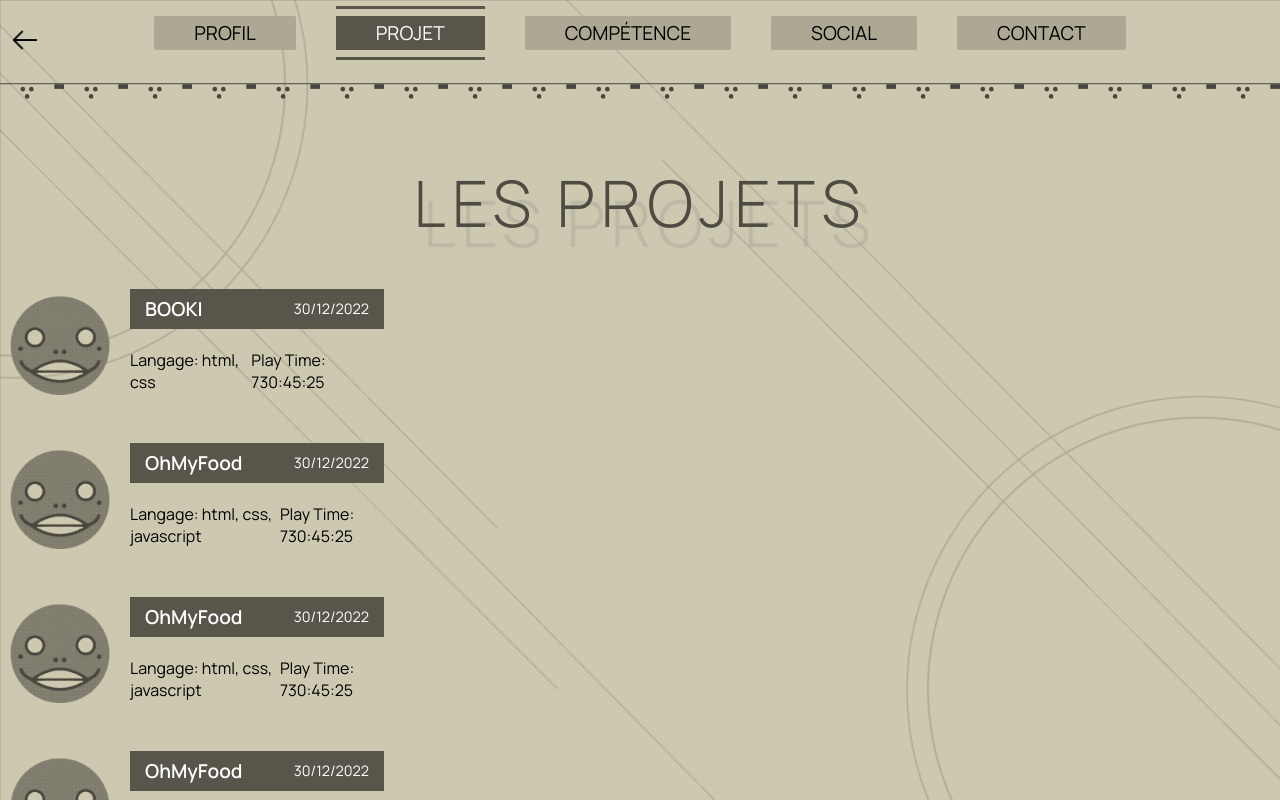
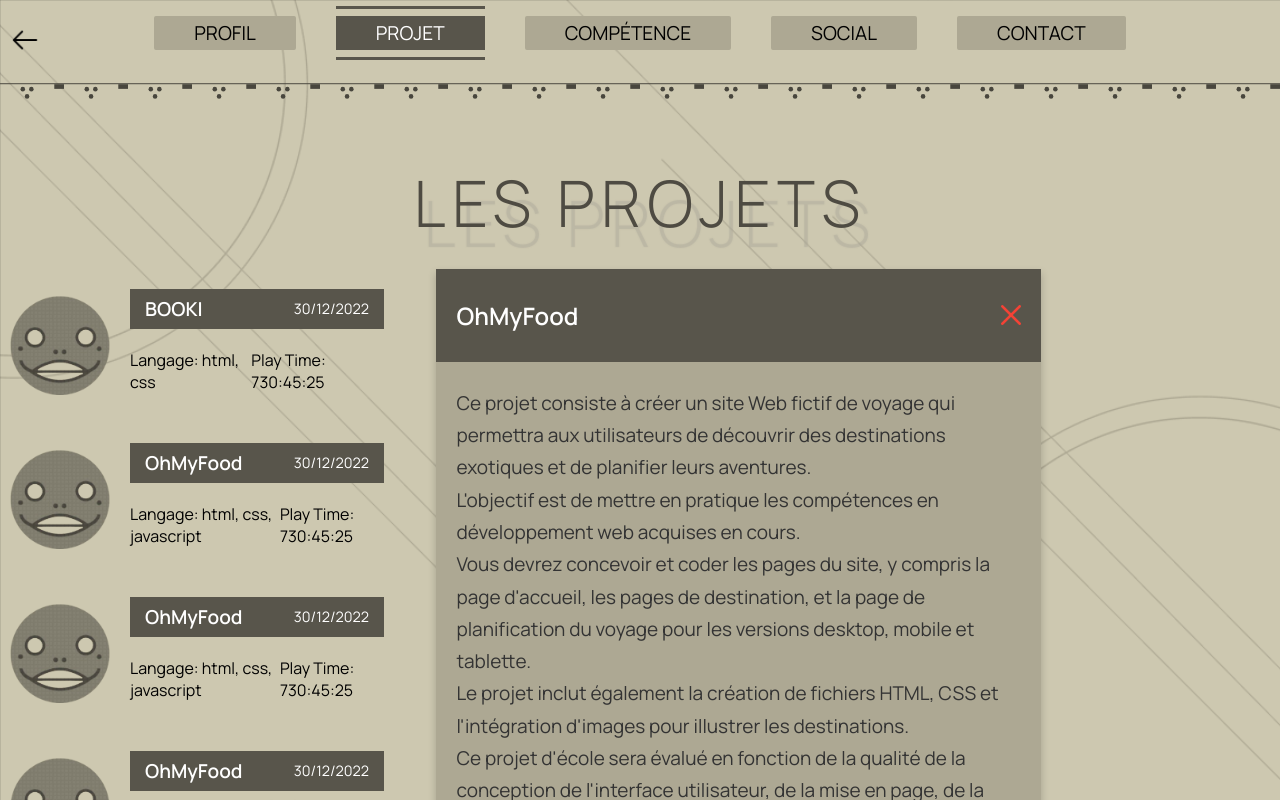
Before and after one commit to ayurokas/portfolio, a React (Create React App) app: page /projet in a window 1280 px wide. Both pictures are taken after a click on the element 191 px from the left and 499 px from the top of the page. Shown: the top 800 px of the page. Built offline with nearby package versions, Linux system fonts and the light colour scheme.

Commit message:
add pop up

```diff
--- a/src/components/loading_page/loading.css
+++ b/src/components/loading_page/loading.css
@@ -43,7 +43,6 @@
 
   h2 {
     font-size: 2rem;
-    animation: blinkingText 1.2s infinite;
   }
 
   @keyframes blinkingText {
--- a/src/css/projet.css
+++ b/src/css/projet.css
@@ -7,6 +7,8 @@
   font-family: 'Manrope', sans-serif;
   padding-left: 10px;
   box-sizing: border-box;
+  justify-content: space-between; /* This will push the child elements to the sides */
+
 }
 
 .slot-header {
@@ -84,7 +86,78 @@
 }
 
 .scroll-container::-webkit-scrollbar-thumb {
-  background-color: #58554b;;
+  background-color: #58554b;
   border-radius: 10px;
   border: none;
 }
+
+.project-details {
+  position: absolute;
+  max-width: 900px;
+  margin: 40px auto;
+  background-color: #ada893;
+  box-shadow: 0 4px 8px rgba(0, 0, 0, 0.2);
+  overflow: hidden;
+  font-family: 'Manrope', sans-serif;
+  top: -60px;
+  right: 0;
+  width: calc(60% - 20px);
+
+}
+
+.project-content {
+  padding: 20px;
+  color: #333;
+  font-size: 18px;
+  line-height: 1.7;
+}
+
+.project-details p {
+  margin: 5px 0;
+}
+
+.project-title {
+  display: flex;
+  justify-content: space-between;
+  align-items: center;
+  background-color: #58554b;
+  color: white;
+  font-size: 24px;
+  font-weight: bold;
+  padding: 30px 20px;
+  margin: 0;
+  text-align: left;
+}
+
+.project-intitule{
+  font-size: 30px;
+}
+
+.project-desciption{
+
+  font-size: 19px;
+  line-height: 1.7;
+}
+
+.project-button {
+  background-color: #ada893;
+  color: black;
+  padding: 10px 20px;
+  margin-top: 10px;
+  border-radius: 5px;
+  font-size: 20px;
+  cursor: pointer;
+  border: 2px solid #58554b;
+}
+
+.project-button:hover {
+  background-color: #58554b;
+  color: white;
+  border: 2px solid #ada893;
+
+}
+
+.close-button {
+  width: 20px;
+  height: 20px;
+}
--- a/src/page/projet.jsx
+++ b/src/page/projet.jsx
@@ -1,7 +1,9 @@
-import React from 'react';
+import React, { useState } from 'react';
 import GlitchText from '../components/glicht/glicht';
 import '../css/projet.css';
 import imgprojet from '../assets/machine_head.png';
+import Cross from '../assets/close.png';
+
 
 
 const saves = [
@@ -10,83 +12,83 @@ const saves = [
     date: '30/12/2022',
     playTime: '730:45:25',
     langage : 'html, css',
-    imagePath: imgprojet
+    title :'Transformez une maquette en site web avec HTML & CSS',
+    description: 'Ce projet consiste à créer un site Web fictif de voyage qui permettra aux utilisateurs de découvrir des destinations exotiques et de planifier leurs aventures.\nL\'objectif est de mettre en pratique les compétences en développement web acquises en cours.\nVous devrez concevoir et coder les pages du site, y compris la page d\'accueil, les pages de destination, et la page de planification du voyage pour les versions desktop, mobile et tablette.\nLe projet inclut également la création de fichiers HTML, CSS et l\'intégration d\'images pour illustrer les destinations.\nCe projet d\'école sera évalué en fonction de la qualité de la conception de l\'interface utilisateur, de la mise en page, de la convivialité, et de la conformité aux bonnes pratiques de développement web.',
+    imagePath: imgprojet,
+    url :'https://ayurokas.github.io/OhMyFood/'
   },
   {
     name: 'OhMyFood',
     date: '30/12/2022',
     playTime: '730:45:25',
     langage : 'html, css, javascript',
-    imagePath: imgprojet
+    imagePath: imgprojet,
+    description: 'Ce projet consiste à créer un site Web fictif de voyage qui permettra aux utilisateurs de découvrir des destinations exotiques et de planifier leurs aventures.\nL\'objectif est de mettre en pratique les compétences en développement web acquises en cours.\nVous devrez concevoir et coder les pages du site, y compris la page d\'accueil, les pages de destination, et la page de planification du voyage pour les versions desktop, mobile et tablette.\nLe projet inclut également la création de fichiers HTML, CSS et l\'intégration d\'images pour illustrer les destinations.\nCe projet d\'école sera évalué en fonction de la qualité de la conception de l\'interface utilisateur, de la mise en page, de la convivialité, et de la conformité aux bonnes pratiques de développement web.',
+
   },
   {
     name: 'OhMyFood',
     date: '30/12/2022',
     playTime: '730:45:25',
     langage : 'html, css, javascript',
-    imagePath: imgprojet
+    imagePath: imgprojet,
+    description: 'Ce projet consiste à créer un site Web fictif de voyage qui permettra aux utilisateurs de découvrir des destinations exotiques et de planifier leurs aventures.\nL\'objectif est de mettre en pratique les compétences en développement web acquises en cours.\nVous devrez concevoir et coder les pages du site, y compris la page d\'accueil, les pages de destination, et la page de planification du voyage pour les versions desktop, mobile et tablette.\nLe projet inclut également la création de fichiers HTML, CSS et l\'intégration d\'images pour illustrer les destinations.\nCe projet d\'école sera évalué en fonction de la qualité de la conception de l\'interface utilisateur, de la mise en page, de la convivialité, et de la conformité aux bonnes pratiques de développement web.',
+
   },
   {
     name: 'OhMyFood',
     date: '30/12/2022',
     playTime: '730:45:25',
     langage : 'html, css, javascript',
-    imagePath: imgprojet
+    imagePath: imgprojet,
+    description: 'Ce projet consiste à créer un site Web fictif de voyage qui permettra aux utilisateurs de découvrir des destinations exotiques et de planifier leurs aventures.\nL\'objectif est de mettre en pratique les compétences en développement web acquises en cours.\nVous devrez concevoir et coder les pages du site, y compris la page d\'accueil, les pages de destination, et la page de planification du voyage pour les versions desktop, mobile et tablette.\nLe projet inclut également la création de fichiers HTML, CSS et l\'intégration d\'images pour illustrer les destinations.\nCe projet d\'école sera évalué en fonction de la qualité de la conception de l\'interface utilisateur, de la mise en page, de la convivialité, et de la conformité aux bonnes pratiques de développement web.',
+
   },
   {
     name: 'OhMyFood',
     date: '30/12/2022',
     playTime: '730:45:25',
     langage : 'html, css, javascript',
-    imagePath: imgprojet
+    imagePath: imgprojet,
+    description: 'Ce projet consiste à créer un site Web fictif de voyage qui permettra aux utilisateurs de découvrir des destinations exotiques et de planifier leurs aventures.\nL\'objectif est de mettre en pratique les compétences en développement web acquises en cours.\nVous devrez concevoir et coder les pages du site, y compris la page d\'accueil, les pages de destination, et la page de planification du voyage pour les versions desktop, mobile et tablette.\nLe projet inclut également la création de fichiers HTML, CSS et l\'intégration d\'images pour illustrer les destinations.\nCe projet d\'école sera évalué en fonction de la qualité de la conception de l\'interface utilisateur, de la mise en page, de la convivialité, et de la conformité aux bonnes pratiques de développement web.',
+
   },
   {
     name: 'OhMyFood',
     date: '30/12/2022',
     playTime: '730:45:25',
     langage : 'html, css, javascript',
-    imagePath: imgprojet
+    imagePath: imgprojet,
+    description: 'Ce projet consiste à créer un site Web fictif de voyage qui permettra aux utilisateurs de découvrir des destinations exotiques et de planifier leurs aventures.\nL\'objectif est de mettre en pratique les compétences en développement web acquises en cours.\nVous devrez concevoir et coder les pages du site, y compris la page d\'accueil, les pages de destination, et la page de planification du voyage pour les versions desktop, mobile et tablette.\nLe projet inclut également la création de fichiers HTML, CSS et l\'intégration d\'images pour illustrer les destinations.\nCe projet d\'école sera évalué en fonction de la qualité de la conception de l\'interface utilisateur, de la mise en page, de la convivialité, et de la conformité aux bonnes pratiques de développement web.',
+
   },
-  {
-    name: 'OhMyFood',
-    date: '30/12/2022',
-    playTime: '730:45:25',
-    langage : 'html, css, javascript',
-    imagePath: imgprojet
-  },
-  {
-    name: 'OhMyFood',
-    date: '30/12/2022',
-    playTime: '730:45:25',
-    langage : 'html, css, javascript',
-    imagePath: imgprojet
-  },
-  {
-    name: 'OhMyFood',
-    date: '30/12/2022',
-    playTime: '730:45:25',
-    langage : 'html, css, javascript',
-    imagePath: imgprojet
-  },
-  {
-    name: 'OhMyFood',
-    date: '30/12/2022',
-    playTime: '730:45:25',
-    langage : 'html, css, javascript',
-    imagePath: imgprojet
-  },
+
+
 ];
 
 const SaveScreen = () => {
+  const [selectedProject, setSelectedProject] = useState(null);
+
+  const handleProjectClick = (project) => {
+    setSelectedProject(project);
+  };
+
+  const openProjectInNewTab = (projectUrl) => {
+    window.open(projectUrl, '_blank');
+  };
+
+  const handleCloseClick = () => {
+    setSelectedProject(null);
+  };
   return (
     <>
       <div className="custom-container">
         <GlitchText text="LES PROJETS" />
       </div>
       <div className="save-screen">
-      <div className="scroll-container"> {/* Ce conteneur aura la barre de défilement */}
+        <div className="scroll-container">
           {saves.map((save, index) => (
-          <div className="save-slot" key={index}>
+            <div className="save-slot" key={index} onClick={() => handleProjectClick(save)}>
               <img src={save.imagePath} alt={`${save.name} project`} className="save-image" />
               <div className="slot-content">
                 <div className="slot-header">
@@ -101,8 +103,29 @@ const SaveScreen = () => {
             </div>
           ))}
         </div>
+        {selectedProject && (
+          <div className="project-details">
+            <div className="project-title">
+              {selectedProject.name}
+              <img src={Cross} alt="Close" className="close-button" onClick={handleCloseClick} />
+            </div>
+            <div className="project-content">
+              <p className="project-intitule">{selectedProject.title}</p>
+              <p className="project-desciption">
+                {selectedProject.description.split('\n').map((paragraph, index) => (
+                  <React.Fragment key={index}>
+                    {paragraph}
+                    <br />
+                  </React.Fragment>
+                ))}
+              </p>
+              <button className="project-button" onClick={() => openProjectInNewTab(selectedProject.url)}>Voir le projet</button>
+            </div>
+          </div>
+        )}
       </div>
     </>
   );
 };
+
 export default SaveScreen;
```
Lines whose indentation alone changed are shown as unchanged.
